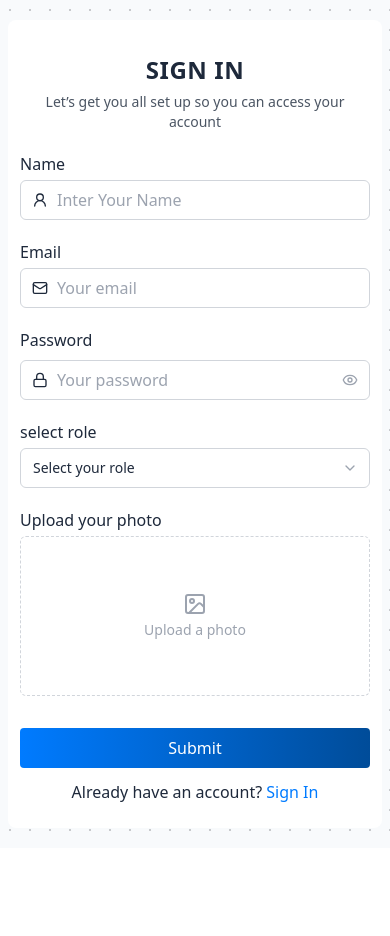
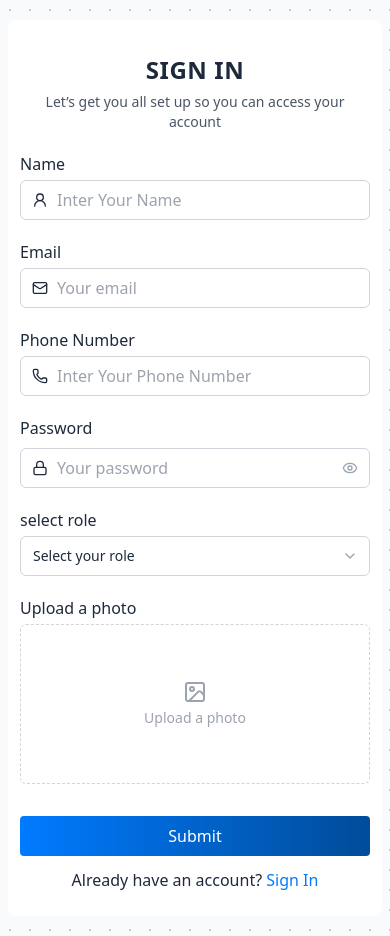
Before and after one commit to NayimWd/NayimWd-Unity-Sports-Dashboard, a React (Vite) app: page /SignUp in a window 390 px wide. Before the commit the page ends 848 px from the top, so only its background shows below. Built offline with nearby package versions, Linux system fonts and the light colour scheme.

Commit message:
feat: implement authentication API endpoints and enhance registration form with phone number and photo upload

```diff
--- /dev/null
+++ b/src/features/auth/authApi.ts
@@ -0,0 +1,23 @@
+import { apiSlice } from "../api/apiSlice";
+
+const authApi = apiSlice.injectEndpoints({
+    endpoints: (builder) => ({
+        signUp: builder.mutation({
+            query: (data: FormData) => ({
+                url: "auth/register",
+                method: "POST",
+                body: data,
+            })
+        }),
+        signIn: builder.mutation({
+            query : (data) => ({
+                url: "auth/login",
+                method: "POST",
+                body: data
+            })
+        })
+    })
+});
+
+
+export const {useSignUpMutation, useSignInMutation} = authApi;
--- a/src/features/blog/blogApi.ts
+++ b/src/features/blog/blogApi.ts
@@ -1,7 +1,7 @@
 import { ApiResponse, BlogDetails, Blogs } from "../../utils/types";
 import { apiSlice } from "../api/apiSlice";
 
-export const blogApi = apiSlice.injectEndpoints({
+ const blogApi = apiSlice.injectEndpoints({
   endpoints: (builder) => ({
     getBlogs: builder.query<Blogs, { page: number; limit: number }>({
       query: ({ page, limit }) => ({
--- a/src/pages/auth/Registration.tsx
+++ b/src/pages/auth/Registration.tsx
@@ -3,18 +3,24 @@ import { useForm } from "react-hook-form";
 import FormContainer from "../../component/common/Form/FormContainer";
 import PasswordInput from "../../component/common/input/PasswordInput";
 import { zodResolver } from "@hookform/resolvers/zod";
-import { LockIcon, Mail, User2 } from "lucide-react";
+import { LockIcon, Mail, Phone, User2 } from "lucide-react";
 import Buttons from "../../component/common/Buttons";
 import TextInput from "../../component/common/input/TextInput";
 import EmailInput from "../../component/common/input/EmailInput";
 import DropdownInput from "../../component/common/input/DropdownInput";
 import { registrationSchema } from "../../utils/Schema";
-import PhotoInputProps from "../../component/common/input/PhotoInputProps";
 import { Link } from "react-router-dom";
+import { useSignUpMutation } from "../../features/auth/authApi";
+import PhotoInput from "../../component/common/input/PhotoInputProps";
 
 type FormValues = z.infer<typeof registrationSchema>;
 
 const RegistrationForm = () => {
+
+  // send data throw redux toolkit query
+  const [signUp, { data: blog, isLoading, isError, isSuccess }] = useSignUpMutation();
+
+
   const methods = useForm<FormValues>({
     resolver: zodResolver(registrationSchema),
     mode: "onSubmit",
@@ -23,7 +29,22 @@ const RegistrationForm = () => {
     },
   });
 
-  const handleSubmit = (data: FormValues) => {
+  const handleSubmit = async (data: FormValues) => {
+    try {
+      const formData = new FormData();
+      formData.append("name", data.name);
+      formData.append("email", data.email);
+      formData.append("password", data.password);
+      formData.append("role", data.role);
+      formData.append("phoneNumber", data.phoneNumber);
+      if (data.photo) {
+        formData.append("photo", data.photo);
+      }
+      const res = await signUp(formData);
+      console.log("Success:", res);
+    } catch (err) {
+      console.error("Error:", err);
+    }
     console.log("Submitted", data);
     methods.reset();
   };
@@ -60,30 +81,33 @@ const RegistrationForm = () => {
             icon={<Mail size={16} />}
             placeholder="Your email"
           />
+          <TextInput
+            name="phoneNumber"
+            label="Phone Number"
+            icon={<Phone size={16} />}
+            placeholder="Inter Your Phone Number"
+          />
            <PasswordInput
             name="password"
             label="Password"
             icon={<LockIcon size={16} />}
             placeholder="Your password"
           />
-
           <DropdownInput
             name="role"
             label="select role"
             placeholder="Select your role"
             options={dropdownOptions}
           />
-
-        <PhotoInputProps
+          <PhotoInput
             name="photo"
-          label="Upload your photo"
-          placeholder="Image"
-          className="cursor-pointer"
+            label="Upload a photo"
           />
           <Buttons
             className="w-full mt-3 rounded"
             type="submit"
             variant="gradient"
+            disabled={isLoading}
           >
             {" "}
             Submit{" "}
--- a/src/utils/Schema.ts
+++ b/src/utils/Schema.ts
@@ -15,6 +15,7 @@ export const registrationSchema = z.object({
     .refine((val) => ["player", "manager", "umpire"].includes(val), {
       message: "Please select a role",
     }),
+  phoneNumber: z.string().min(10, "Miminum 10 Digits are required").max(12),
   photo: z
     .custom<File>((v) => v instanceof File && v.size > 0, {
       message: "Photo is required",
```
Lines whose indentation alone changed are shown as unchanged.
